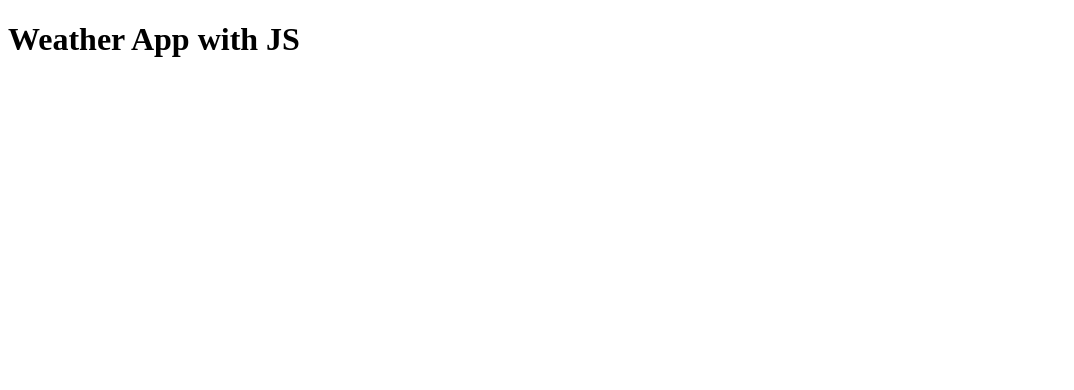
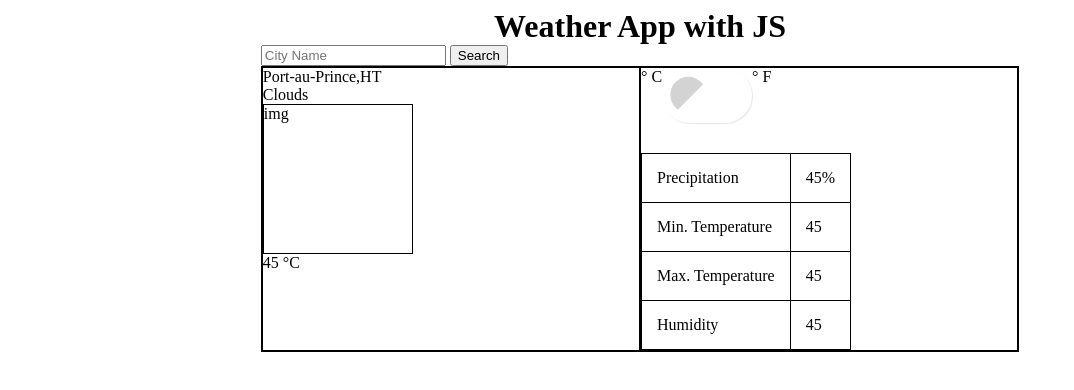
Before and after one commit to RoodzFernando/weather-app-js, a plain HTML site: page index.html in a window 1280 px wide. Shown: the whole page, without its empty margins (0-1074 px from the left). Drawn offline with Linux system fonts and the light colour scheme; no server answers.

Commit message:
Add the html skeleton and the basic css

```diff
--- a/index.html
+++ b/index.html
@@ -11,6 +11,49 @@
 
 <body>
     <h1>Weather App with JS</h1>
+    <div class="search-container">
+        <form action="#">
+            <input placeholder="City Name" type="text" name="city-name" id="cityName" required>
+            <input type="submit" value="Search">
+        </form>
+    </div>
+    <div class="container">
+        <div class="weather-info item">
+            <span id="cityName">Port-au-Prince</span>,<span id="city-code">HT</span>
+            <p id="description">Clouds</p>
+            <div id="weather-icon">img</div>
+            <span id="temperature">45 &deg;C</span>
+        </div>
+
+        <div class="other-info item">
+            <div class="toggle-button">
+                <span>&deg; C</span>
+                <label class="switch">
+              <input type="checkbox" name="" id="">
+              <span class="slider round"></span>
+            </label>
+                <span>&deg; F</span>
+            </div>
+            <table>
+                <tr>
+                    <td>Precipitation</td>
+                    <td>45&percnt;</td>
+                </tr>
+                <tr>
+                    <td>Min. Temperature</td>
+                    <td>45</td>
+                </tr>
+                <tr>
+                    <td>Max. Temperature</td>
+                    <td>45</td>
+                </tr>
+                <tr>
+                    <td>Humidity</td>
+                    <td>45</td>
+                </tr>
+            </table>
+        </div>
+    </div>
 </body>
 
 </html>
--- a/src/main.js
+++ b/src/main.js
@@ -1,4 +1,4 @@
-let city = 'United states';
+let city = 'Port-au-Prince';
 const apiKey = '5ebc65c3b3b4a29eb99812e976f35fc3';
 
 fetch(`https://api.openweathermap.org/data/2.5/weather?q=${city}&appid=${apiKey}`, { mode: 'cors' })
--- a/src/styles.scss
+++ b/src/styles.scss
@@ -0,0 +1,91 @@
+body {
+    *,
+    *::before,
+    *::after {
+        box-sizing: border-box;
+        margin: 0;
+    }
+}
+
+body {
+    h1 {
+        text-align: center;
+    }
+    .search-container,
+    .container {
+        width: 60%;
+        margin: 0 auto;
+    }
+    .container {
+        border: 1px solid #000;
+        display: grid;
+        grid-template-columns: 1fr 1fr;
+        .item {
+            border: 1px solid #000;
+        }
+        #weather-icon {
+            height: 150px;
+            width: 150px;
+            border: 1px solid #000;
+        }
+        table,
+        td {
+            border: 1px solid black;
+            border-collapse: collapse;
+        }
+        td {
+            padding: 15px;
+        }
+        // toggle
+        .toggle-button {
+            display: flex;
+            .switch {
+                position: relative;
+                display: block;
+                width: 90px;
+                height: 55px;
+                margin-bottom: 30px;
+                input {
+                    display: none;
+                }
+                .slider {
+                    position: absolute;
+                    cursor: pointer;
+                    top: 0;
+                    right: 0;
+                    left: 0;
+                    bottom: 0;
+                    background: #FFF;
+                    transition: .5s;
+                    border: 3px solid #FFF;
+                    box-shadow: 1px 1px 1px rgba(0, 0, 0, 0.1);
+                }
+                .slider:before {
+                    position: absolute;
+                    content: "";
+                    bottom: 14px;
+                    top: 8px;
+                    background-color: lightgrey;
+                    transition: .5s;
+                }
+                input:checked+.slider {
+                    background: #000;
+                }
+                input:checked+.slider:before {
+                    transform: translateX(47px) rotateZ(45deg);
+                    background: yellow;
+                }
+                .slider.round {
+                    border-radius: 35px;
+                }
+                .slider.round:before {
+                    width: 43%;
+                    height: 43%;
+                    border-top-left-radius: 50px;
+                    border-top-right-radius: 50px;
+                    transform: rotateZ(-45deg);
+                }
+            }
+        }
+    }
+}
```
Also changed, not shown: src/styles.css, 1 other file.
